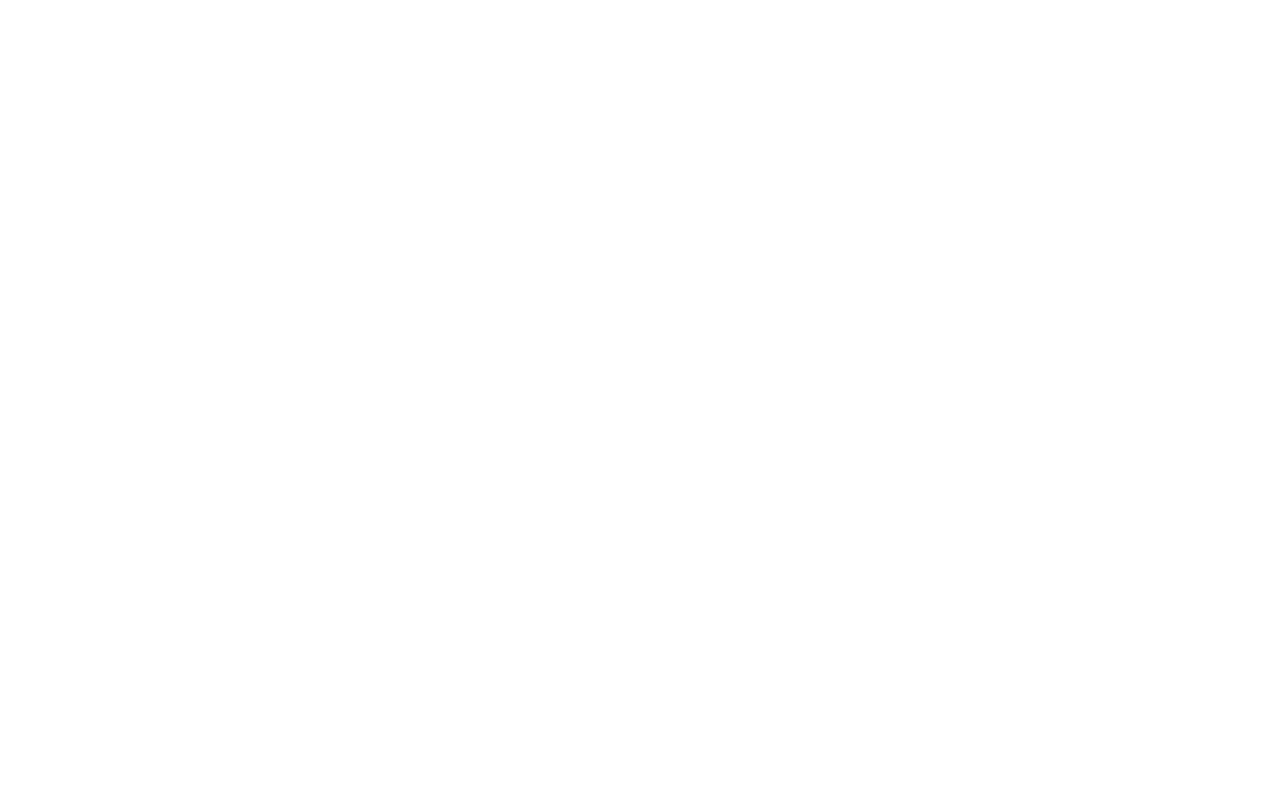
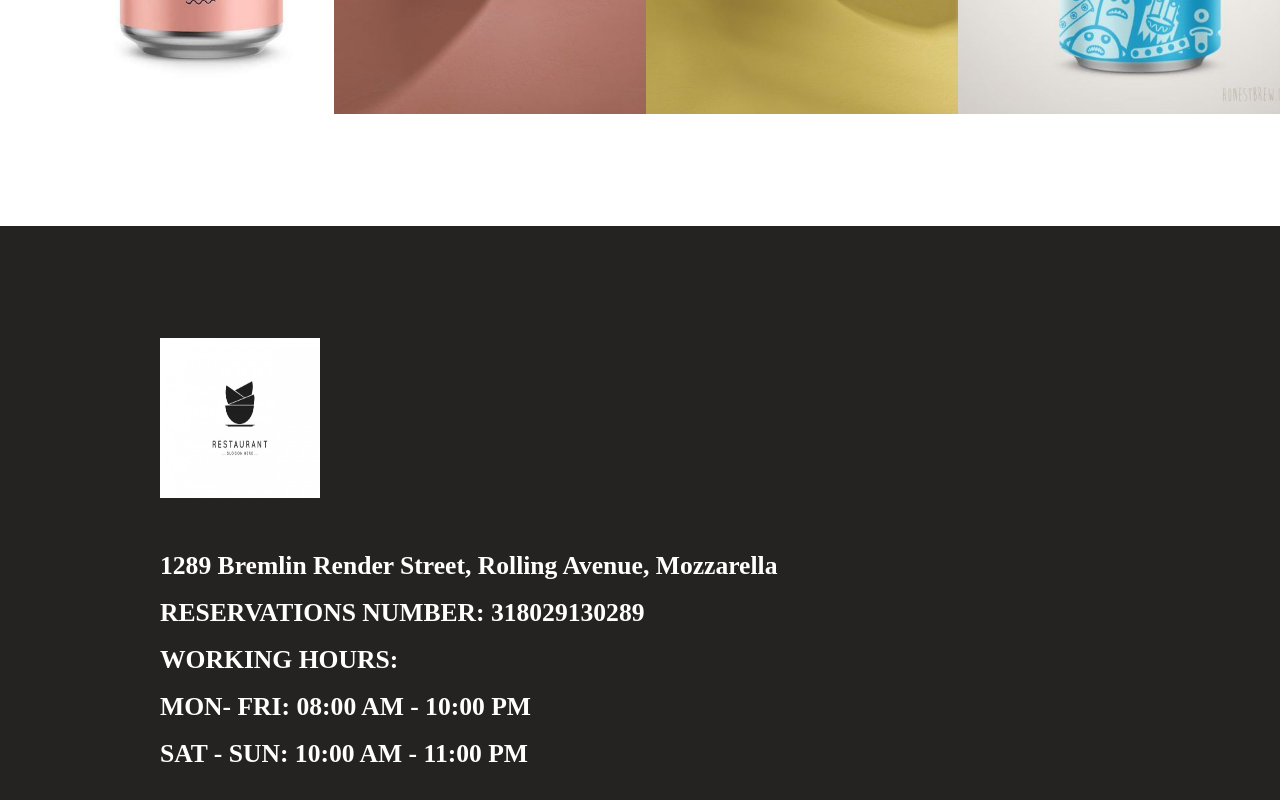
Before and after one commit to coderSathesBala/restaurant-mock-app, a React (Create React App) app: page / in a window 1280 px wide. Shown: the part 3141-3941 px from the top of the page. Before the commit the page ends 3207 px from the top, so only its background shows below. Built offline with nearby package versions, Linux system fonts and the light colour scheme.

Commit message:
EverythingDoneExceptAnimations

```diff
--- a/src/App.js
+++ b/src/App.js
@@ -3,6 +3,7 @@
 import OurMission from './components/OurMission.js'
 import MenuDisplay from './components/MenuDisplay.js'
 import BeerDisplay from './components/BeerDisplay.js'
+import BottomHeader from './components/BottomHeader.js'
 <link rel="preconnect" href="https://fonts.gstatic.com"
 href="https://fonts.googleapis.com/css2?family=Arvo:ital@1&display=swap" rel="stylesheet"></link>
 
@@ -14,6 +15,7 @@
         <OurMission />
         <MenuDisplay />
         <BeerDisplay />
+        <BottomHeader />
       </div>
     )
   }
--- a/src/CSS/BeerDisplay.css
+++ b/src/CSS/BeerDisplay.css
@@ -11,7 +11,7 @@
     margin-bottom: 7rem;
 }
 
-.menuImages {
+.beerImages {
     height: 65vh;
     width: 45vh;
 }
--- /dev/null
+++ b/src/CSS/BottomHeader.css
@@ -0,0 +1,13 @@
+.restaurantLogo {
+    height: 20vh;
+    width: 20vh;
+    margin-bottom: 2rem;
+}
+
+.bottom {
+    font-size: 0.8rem;
+    padding: 7rem 0 4rem 10rem;
+    color: white;
+    background-color: #242322;
+    text-align: left;
+}
--- a/src/components/BeerDisplay.js
+++ b/src/components/BeerDisplay.js
@@ -9,10 +9,10 @@
         <div>
             <h1 id="beerTitle">SEASONAL CRAFT BEERS</h1>
             <div className="beerDisplay">
-                <img className="menuImages" src={beerImage1}/>
-                <img className="menuImages" src={beerImage2}/>
-                <img className="menuImages" src={beerImage3}/>
-                <img className="menuImages" src={beerImage4}/>
+                <img className="beerImages" src={beerImage1}/>
+                <img className="beerImages" src={beerImage2}/>
+                <img className="beerImages" src={beerImage3}/>
+                <img className="beerImages" src={beerImage4}/>
             </div>
         </div>
     )
--- /dev/null
+++ b/src/components/BottomHeader.js
@@ -0,0 +1,17 @@
+import restaurantLogo from '../images/restaurantLogo.jpg'
+import '../CSS/BottomHeader.css'
+
+function BottomHeader () {
+    return (
+        <div className="bottom">
+            <img className="restaurantLogo" src={restaurantLogo}/>
+            <h1>1289 Bremlin Render Street, Rolling Avenue, Mozzarella</h1>
+            <h1>RESERVATIONS NUMBER: 318029130289</h1>
+            <h1>WORKING HOURS:</h1>
+            <h1>MON- FRI: 08:00 AM - 10:00 PM</h1>
+            <h1>SAT - SUN: 10:00 AM - 11:00 PM</h1>
+        </div>
+    )
+}
+
+export default BottomHeader;
```
Also changed, not shown: src/images/restaurantLogo.jpg (added).
